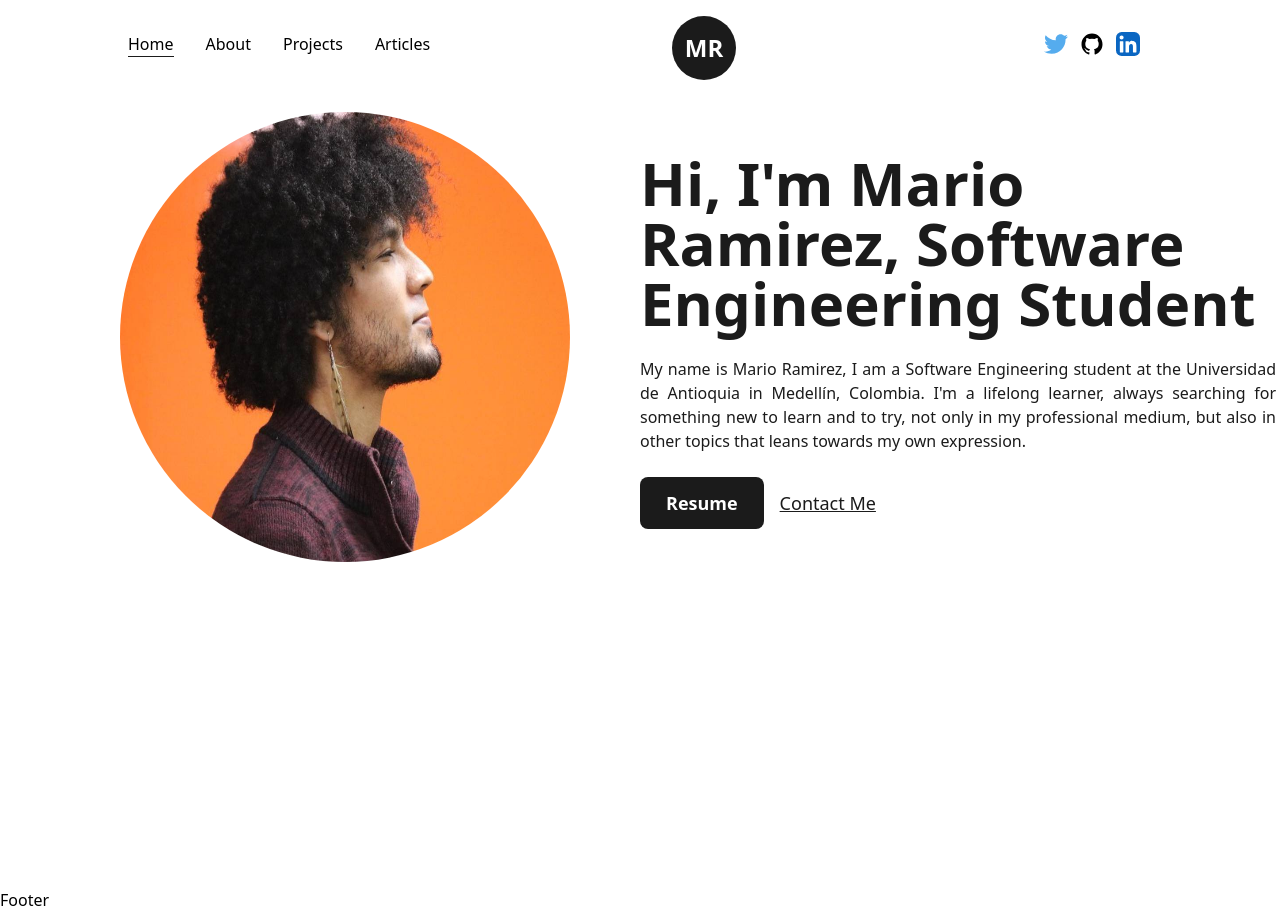
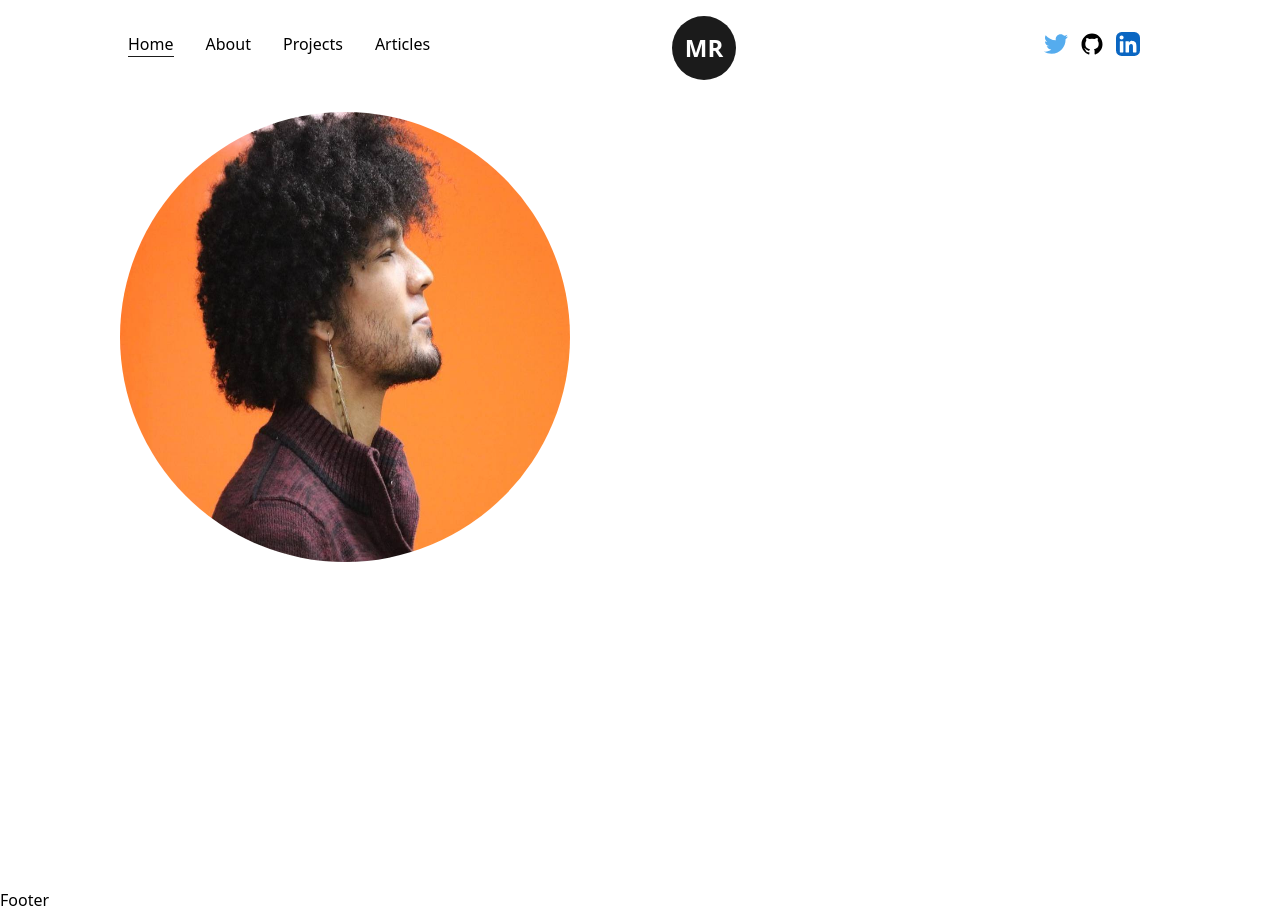
Before and after one commit to mariohramirez/mariohramirez.github.io, a Next.js app: page / in a window 1280 px wide. Built offline with nearby package versions, Linux system fonts and the light colour scheme.

Commit message:
Arreglos

```diff
--- a/pages/index.tsx
+++ b/pages/index.tsx
@@ -18,20 +18,7 @@ const Index = () => {
           <div className="w-1/2">
             <Image src={profilePic} alt="Profile pic" className="rounded-full  w-[450px] h-[450px] mx-[120px]" />
           </div>
-          <div className="w-1/2 flex flex-col items-center self-center mx-[4px]">
-          <AnimatedText text="Hi, I&apos;m Mario Ramirez, Software Engineering Student" className="!text-6xl !text-left" />
-            <p className="my-4 text-base font-medium text-justify">
-            My name is Mario Ramirez, I am a Software Engineering student at the Universidad de Antioquia in Medellín, Colombia. I'm a lifelong learner, always searching for something new to learn and to try, not only in my professional medium, but also in other topics that leans towards my own expression.
-            </p>
-            <div className="flex items-center self-start mt-2">
-              <Link href="/CV-Resume.pdf" target={'_blank'}
-              className="flex items-center bg-dark text-white p-2.5 px-6
-              rounded-lg text-lg font-semibold hover:bg-white hover:text-dark
-              border-2 border-solid border-transparent hover:border-dark">Resume</Link>
-              <Link href="mailto:marioh.ramirez@udea.edu.co" target={"_blank"}
-              className="ml-4 text-lg font-medium capitalize text-dark underline">Contact me</Link>
-            </div>
-          </div>
+
         </div>
         <Layout />
       </main>
```
Also changed, not shown: .eslintrc.json.
